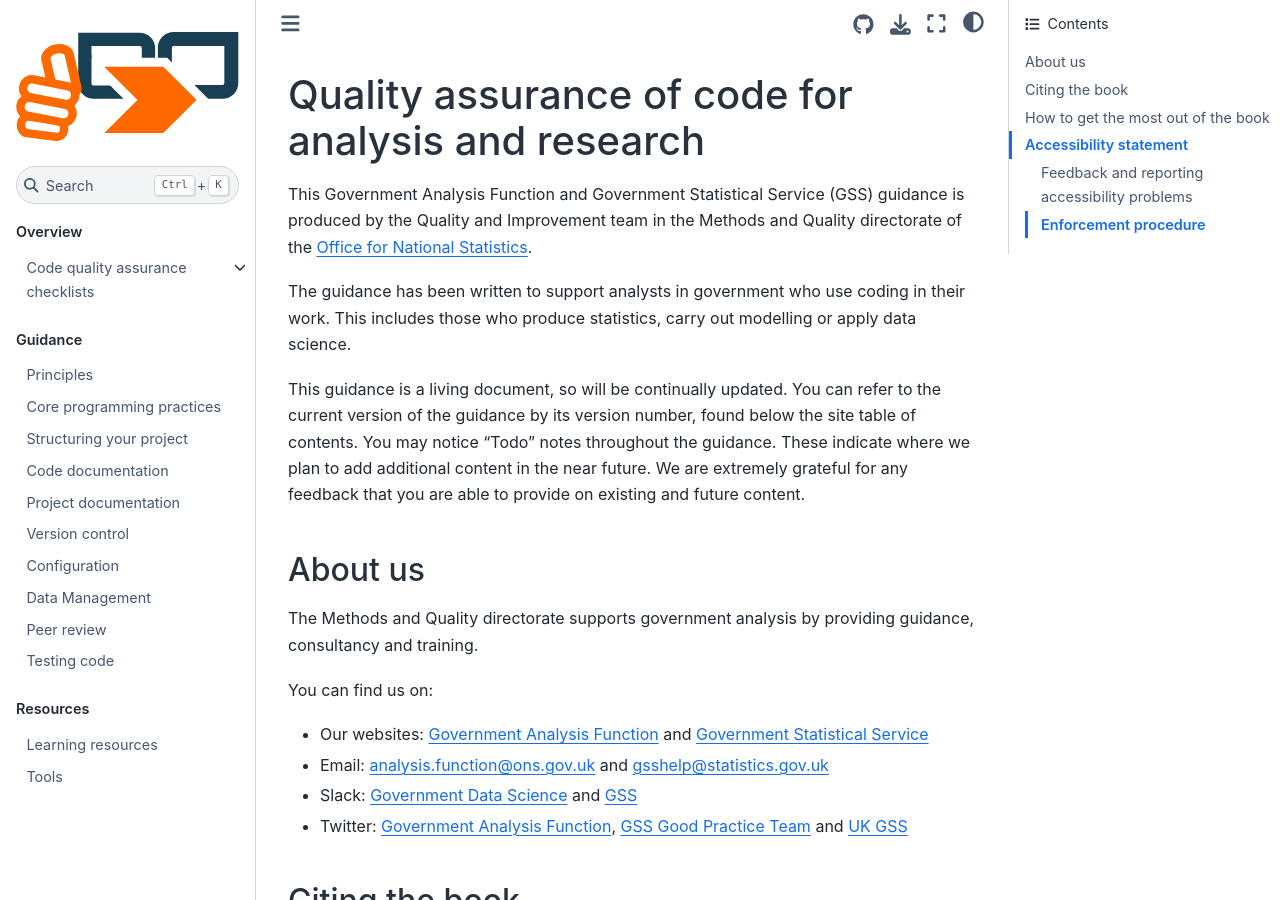
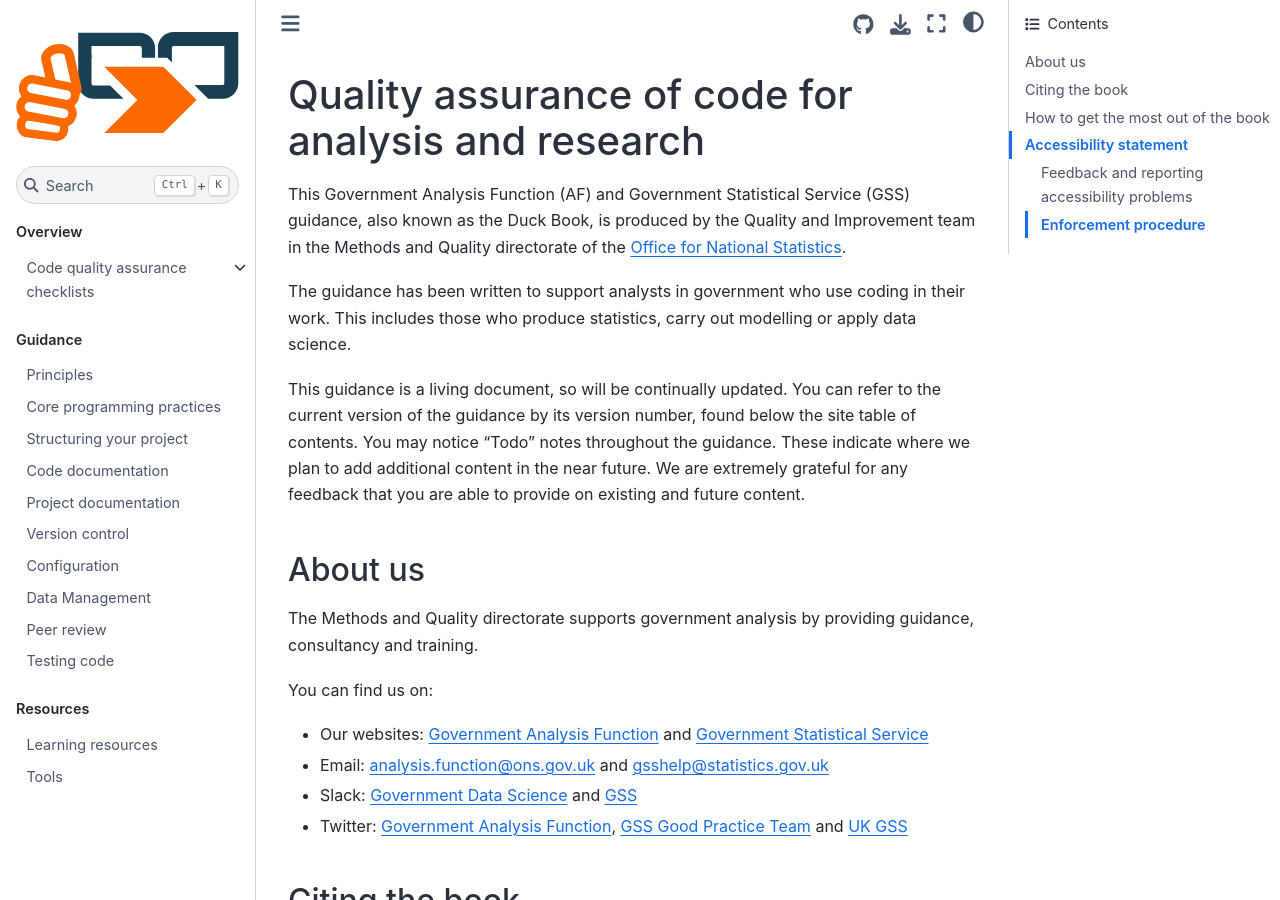
Before and after one commit to best-practice-and-impact/qa-of-code-guidance, a Jupyter Book: the page built from book/intro.md, in a window 1280 px wide and 900 px high. Built offline with Jupyter Book 1.0.4 settings and Sphinx 7.4.7 and the Sphinx Book theme 1.1.4, drawn with Linux system fonts in a browser that asks for light colours.

Commit message:
added AKA the duck book

```diff
--- a/book/intro.md
+++ b/book/intro.md
@@ -1,6 +1,6 @@
 # Quality assurance of code for analysis and research
 
-This Government Analysis Function and Government Statistical Service (GSS) guidance is produced by the Quality and Improvement team in the Methods and Quality directorate of the [Office for National Statistics](https://www.ons.gov.uk).
+This Government Analysis Function (AF) and Government Statistical Service (GSS) guidance, also known as the Duck Book, is produced by the Quality and Improvement team in the Methods and Quality directorate of the [Office for National Statistics](https://www.ons.gov.uk).
 
 The guidance has been written to support analysts in government who use coding in their work. This includes those who produce statistics, carry out modelling or apply data science.
 
```
